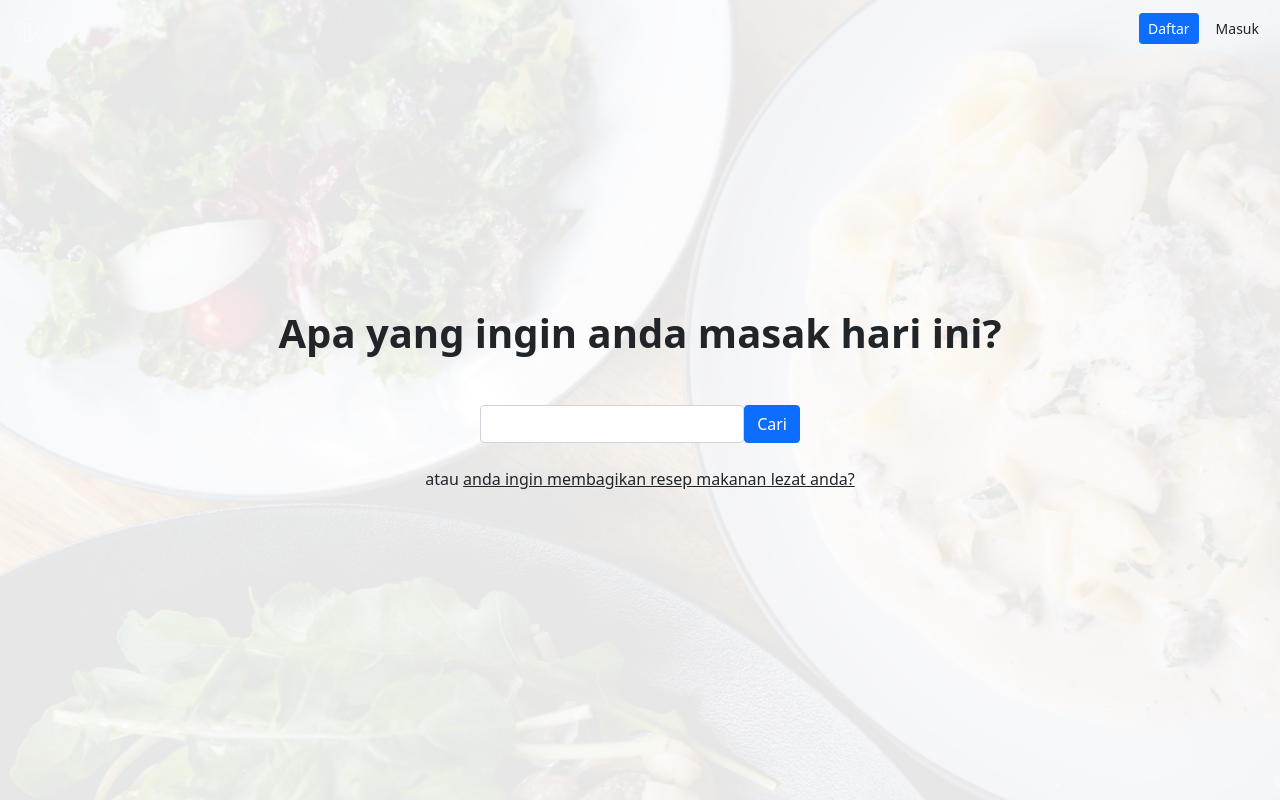
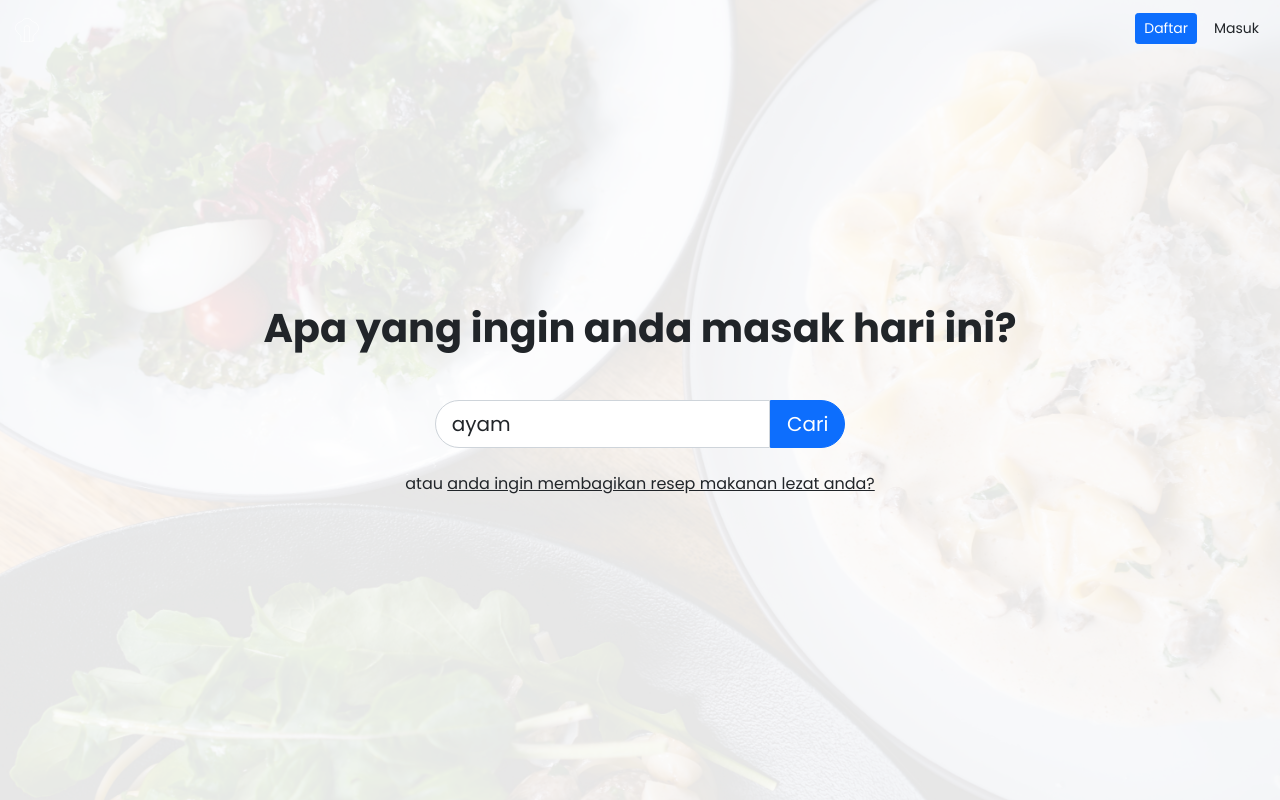
Before and after one commit to albifajar/resep-asisten-php-native, a PHP site: page /resep-asisten/ in a window 1280 px wide. Run offline with PHP 8.4, Linux system fonts and the light colour scheme; some libraries are stand-ins or nearby versions.

Commit message:
fix: layout & add animation in card

```diff
--- /dev/null
+++ b/assets/css/font.css
@@ -0,0 +1,5 @@
+@import url("https://fonts.googleapis.com/css2?family=Poppins:ital,wght@0,100;0,200;0,300;0,400;0,500;0,600;0,700;0,800;0,900;1,100;1,300;1,400;1,500;1,600;1,700;1,800;1,900&display=swap");
+
+body {
+  font-family: "Poppins", sans-serif;
+}
--- a/index.php
+++ b/index.php
@@ -4,15 +4,22 @@ include "vendor.php";
 <!doctype html>
 <html lang="en">
   <head>
-    <title>Halaman Admin</title>
+    <meta charset="UTF-8">
+    <meta http-equiv="X-UA-Compatible" content="IE=edge">
+    <meta name="viewport" content="width=device-width, initial-scale=1.0">
+    <title>Halaman Depan</title>
     <link href="<?= BASE_URL?>/assets/css/bootstrap.min.css" rel="stylesheet">
     <link rel="stylesheet" type="text/css" href="<?= BASE_URL?>/assets/css/jquery.dataTables.min.css"/>
+    <link rel="stylesheet" type="text/css" href="<?= BASE_URL?>/assets/css/font.css"/>
     <script src="<?= BASE_URL?>/assets/js/ckeditor/ckeditor.js"></script>
     <script>
       const BASE_URL = '<?=BASE_URL?>'
     </script>
 
 	<style>
+      a:hover{
+        color: blue!important;
+      }
       .bg-black-transparent{
         position: relative;
       }
@@ -36,7 +43,7 @@ include "vendor.php";
         <span class="navbar-brand">
         <svg xmlns="http://www.w3.org/2000/svg" aria-hidden="true" role="img" width="1.5em" height="1.5em" preserveAspectRatio="xMidYMid meet" viewBox="0 0 48 48"><path fill="none" stroke="currentColor" stroke-linecap="round" stroke-linejoin="round" d="M33.752 40.645v-6.177a2.131 2.131 0 0 1 .638-1.526c.96-.943 2.891-2.848 4.988-4.971l-.009-.005a9.947 9.947 0 0 0-5.072-17.038a3.408 3.408 0 0 1-2.188-1.387a9.948 9.948 0 0 0-16.218 0a3.408 3.408 0 0 1-2.188 1.387A9.947 9.947 0 0 0 8.63 27.966l-.01.005a473.615 473.615 0 0 0 4.989 4.972a2.131 2.131 0 0 1 .638 1.525v6.177a2 2 0 0 0 2 2h15.504a2 2 0 0 0 2-2Z"/><path fill="none" stroke="currentColor" stroke-linecap="round" stroke-linejoin="round" d="M28.281 42.645V21.242A4.281 4.281 0 0 0 24 16.962h0a4.281 4.281 0 0 0-4.281 4.28v21.403"/></svg>
         </span>
-        <button class="navbar-toggler" type="button" data-bs-toggle="collapse" data-bs-target="#navbarNavAltMarkup" aria-controls="navbarNavAltMarkup" aria-expanded="false" aria-label="Toggle navigation">
+        <button class="navbar-toggler d-none" type="button" data-bs-toggle="collapse" data-bs-target="#navbarNavAltMarkup" aria-controls="navbarNavAltMarkup" aria-expanded="false" aria-label="Toggle navigation">
           <span class="navbar-toggler-icon"></span>
         </button>
         <form class="d-flex gap-2">
@@ -45,21 +52,21 @@ include "vendor.php";
         </form>
       </div>
     </nav>
-	<div class="vh-100 wh-100 d-flex justify-content-center align-items-center bg-black-transparent" style="background-image: url('<?=BASE_URL?>/assets/img/home_background.jpg'); background-size: cover">
+	<div class="vh-100 wh-100 d-flex justify-content-center align-items-center bg-black-transparent px-4" style="background-image: url('<?=BASE_URL?>/assets/img/home_background.jpg'); background-size: cover">
 		<div class="w-100 position-relative">
 			<div class="col-12">
 				<h1 class="fw-bold text-dark text-center">Apa yang ingin anda masak hari ini?</h1>
 			</div>
 			<div class="d-flex justify-content-center mt-5">
-				<div class="col-3">
+				<div class="col-lg-4 col-12">
 					<form class="d-flex" method="get" action="search.php">
-						<input class="form-control" type="text" name="search">
-						<button class="btn btn-primary" type="submit" style="border-radius: 0 inherit">Cari</button>
+						<input class="form-control form-control-lg" type="text" name="search" style="border-radius: 9999px 0px 0px 9999px;" value="ayam">
+						<button class="btn btn-primary btn-lg" type="submit" style="border-radius: 0px 9999px 9999px 0px;">Cari</button>
 					</form>
 				</div>
 			</div>
 			<div class="text-center mt-4">
-			<span>atau <a class="text-dark" href="<?=BASE_URL?>/user/registrasi.php">anda ingin membagikan resep makanan lezat anda? </a></span>
+			<span>atau <a class="text-dark" href="<?=BASE_URL?>/user/registrasi.php" style="">anda ingin membagikan resep makanan lezat anda? </a></span>
 			</div>
 		</div>
   </div>
```
Also changed, not shown: search.php (+26 -6 lines).
